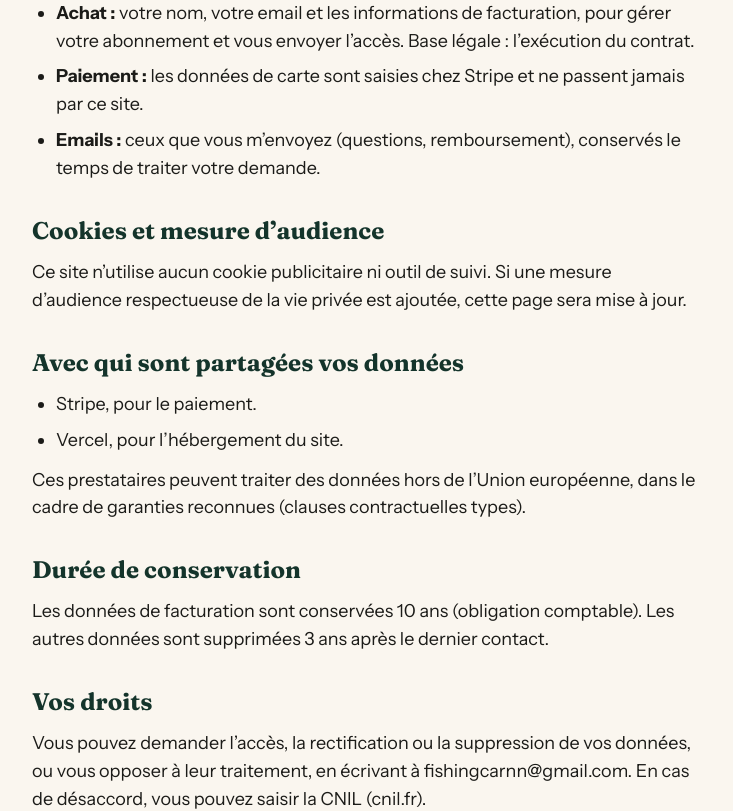
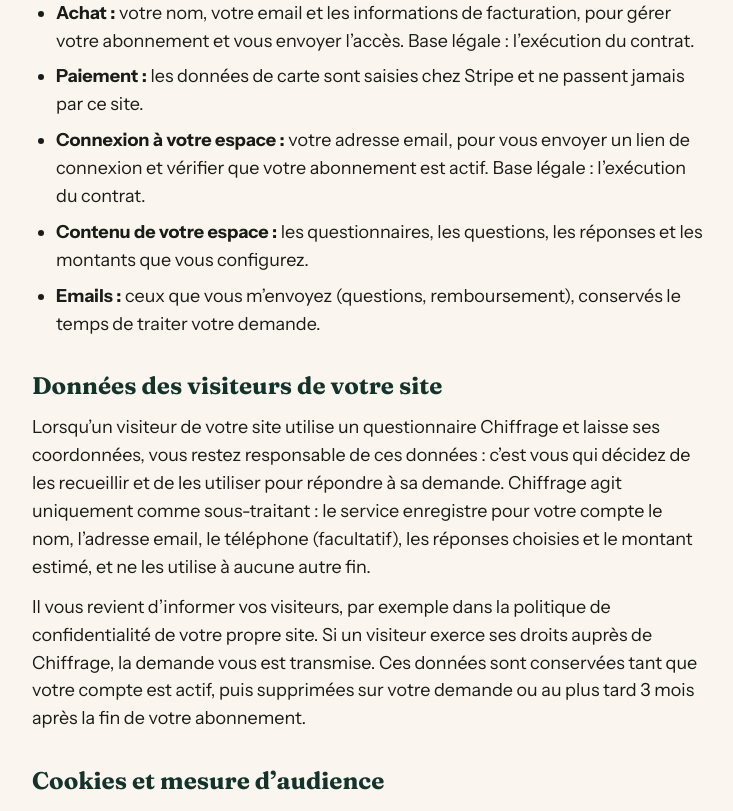
Before and after one commit to fishingcarnn-hue/chiffrage, a Next.js app: page /confidentialite in a window 1280 px wide. Shown: the part 360-1171 px from the top of the page, without its empty margins (272-1005 px from the left). Built offline with nearby package versions, Linux system fonts and the light colour scheme.

Commit message:
Politique de confidentialite completee

```diff
--- a/src/app/confidentialite/page.tsx
+++ b/src/app/confidentialite/page.tsx
@@ -26,22 +26,53 @@ export default function Page() {
           Stripe et ne passent jamais par ce site.
         </li>
         <li>
+          <strong>Connexion à votre espace :</strong> votre adresse email, pour
+          vous envoyer un lien de connexion et vérifier que votre abonnement
+          est actif. Base légale : l’exécution du contrat.
+        </li>
+        <li>
+          <strong>Contenu de votre espace :</strong> les questionnaires, les
+          questions, les réponses et les montants que vous configurez.
+        </li>
+        <li>
           <strong>Emails :</strong> ceux que vous m’envoyez (questions,
           remboursement), conservés le temps de traiter votre demande.
         </li>
       </Ul>
 
+      <H2>Données des visiteurs de votre site</H2>
+      <P>
+        Lorsqu’un visiteur de votre site utilise un questionnaire Chiffrage et
+        laisse ses coordonnées, vous restez responsable de ces données : c’est
+        vous qui décidez de les recueillir et de les utiliser pour répondre à sa
+        demande. Chiffrage agit uniquement comme sous-traitant : le service
+        enregistre pour votre compte le nom, l’adresse email, le téléphone
+        (facultatif), les réponses choisies et le montant estimé, et ne les
+        utilise à aucune autre fin.
+      </P>
+      <P>
+        Il vous revient d’informer vos visiteurs, par exemple dans la politique
+        de confidentialité de votre propre site. Si un visiteur exerce ses
+        droits auprès de Chiffrage, la demande vous est transmise. Ces données
+        sont conservées tant que votre compte est actif, puis supprimées sur
+        votre demande ou au plus tard 3 mois après la fin de votre abonnement.
+      </P>
+
       <H2>Cookies et mesure d’audience</H2>
       <P>
-        Ce site n’utilise aucun cookie publicitaire ni outil de suivi. Si une
-        mesure d’audience respectueuse de la vie privée est ajoutée, cette page
-        sera mise à jour.
+        Ce site n’utilise aucun cookie publicitaire ni outil de suivi. Lorsque
+        vous vous connectez à votre espace, un cookie technique, indispensable
+        au fonctionnement de la connexion, est déposé sur votre appareil. Si
+        une mesure d’audience respectueuse de la vie privée est ajoutée, cette
+        page sera mise à jour.
       </P>
 
       <H2>Avec qui sont partagées vos données</H2>
       <Ul>
         <li>Stripe, pour le paiement.</li>
         <li>Vercel, pour l’hébergement du site.</li>
+        <li>Supabase, pour la base de données et la connexion.</li>
+        <li>Resend, pour l’envoi des emails de connexion.</li>
       </Ul>
       <P>
         Ces prestataires peuvent traiter des données hors de l’Union
@@ -53,7 +84,8 @@ export default function Page() {
       <P>
         Les données de facturation sont conservées 10 ans (obligation
         comptable). Les autres données sont supprimées 3 ans après le dernier
-        contact.
+        contact, sauf les données des visiteurs, régies par le paragraphe
+        correspondant ci-dessus.
       </P>
 
       <H2>Vos droits</H2>
--- a/src/app/legal.tsx
+++ b/src/app/legal.tsx
@@ -13,7 +13,7 @@ export const INFOS = {
   livraison: "15 décembre 2026",
   garantieJours: 30,
   remboursementJours: 14,
-  maj: "21 octobre 2026",
+  maj: "25 octobre 2026",
 };
 
 export function H2({ children }: { children: ReactNode }) {
```
